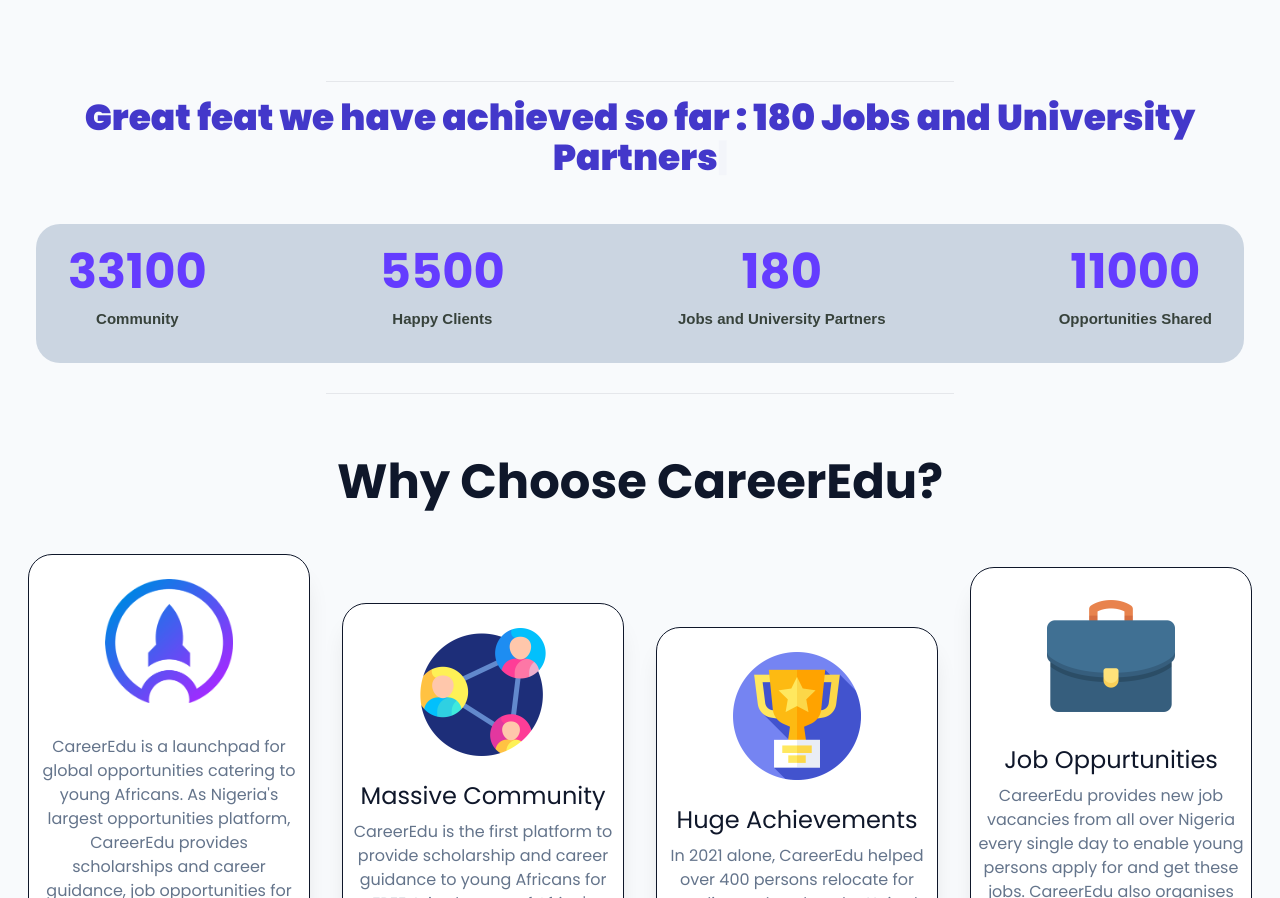
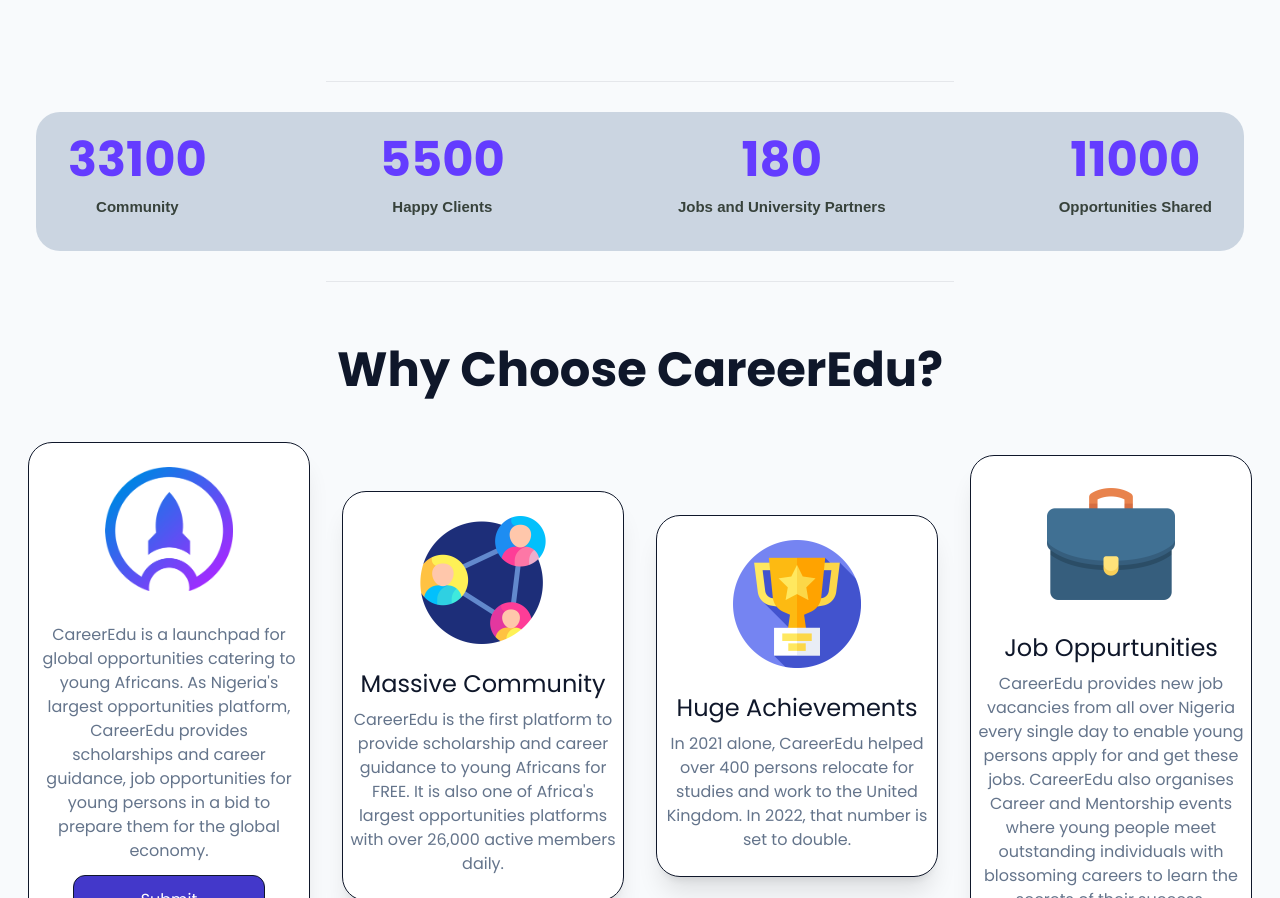
Before and after one commit to odomaurice/careeredu, a website: page build/index.html in a window 1280 px wide. Shown: the part 1444-2342 px from the top of the page. Drawn offline with nearby package versions, Linux system fonts and the light colour scheme.

Commit message:
Update index.html

```diff
--- a/build/index.html
+++ b/build/index.html
@@ -377,10 +377,10 @@
 
         <!-- typingtext section -->
 
-        <p data-aos="fade-right" class="text-4xl w-full text-indigo-700 text-center font-extrabold my-4"> Great feat we
+<!--         <p data-aos="fade-right" class="text-4xl w-full text-indigo-700 text-center font-extrabold my-4"> Great feat we
             have achieved so far :
             <span class="typing-text"></span>
-        </p>
+        </p> -->
 
         <!-- typingtext section ends -->
 
```
